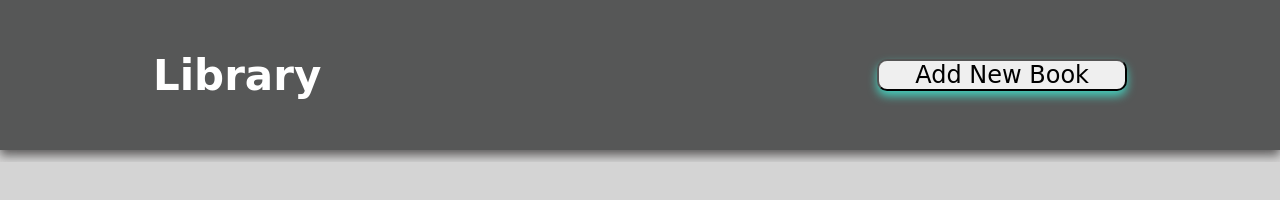
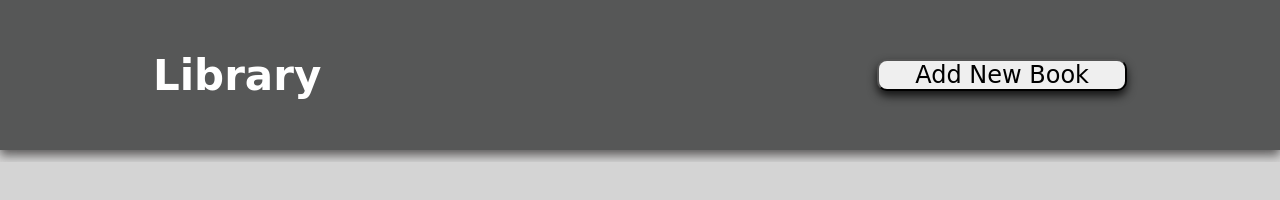
Before and after one commit to Its-Sythe/library-odin, a plain HTML site: page index.html in a window 1280 px wide. Drawn offline with Linux system fonts and the light colour scheme.

Commit message:
added hover box shadows and changed add book box shadow

```diff
--- a/styles.css
+++ b/styles.css
@@ -33,7 +33,11 @@ body {
     font-size: 1.5em;
     width: 250px;
     border-radius: 10px;
-    box-shadow: 0px 5px 10px 0px rgba(61, 255, 229, 0.7);
+    box-shadow: 0px 5px 10px 0px rgba(0, 0, 0, 0.781);
+}
+
+.heading-area > button:hover {
+    box-shadow: 0px 7px 14px 0px rgba(218, 216, 216, 0.8);
 }
 
 /* Form styling */
```
